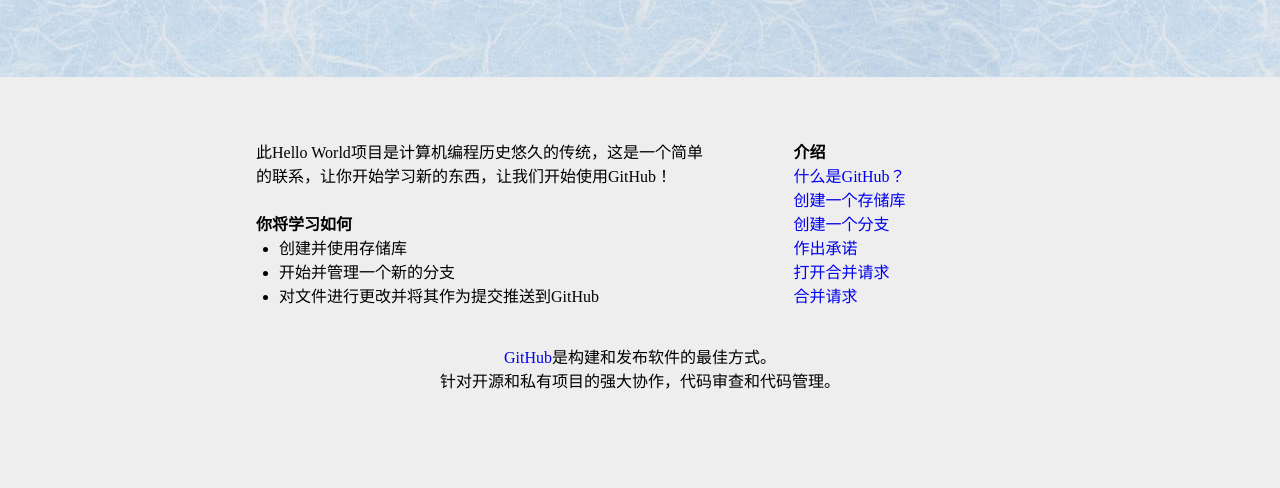
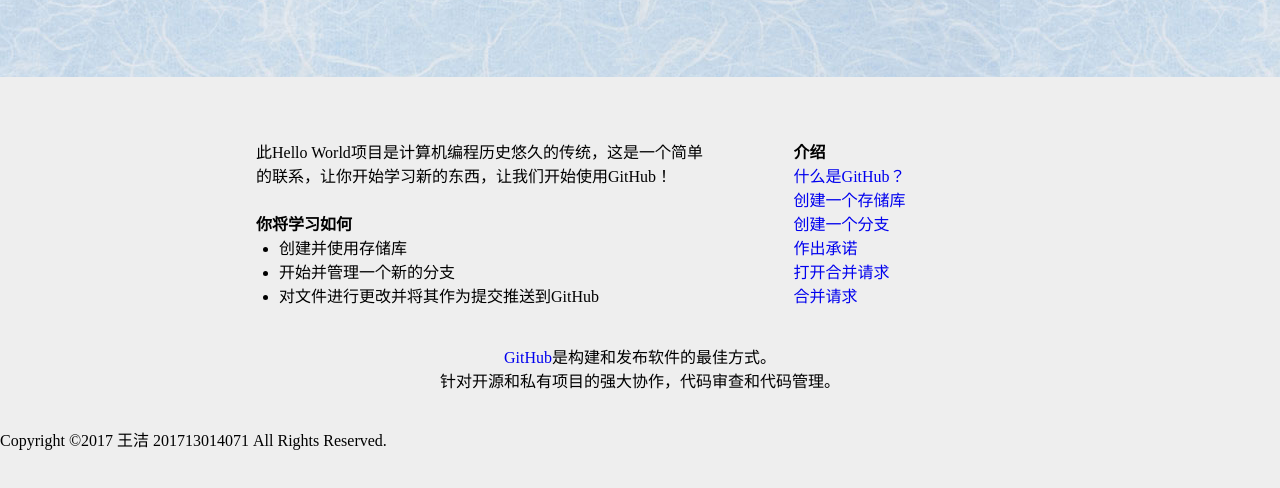
Before and after one commit to yulinbaba/yulinbaba, a plain HTML site: page index.html in a window 1280 px wide. Shown: the part 224-712 px from the top of the page. Drawn offline with Linux system fonts and the light colour scheme.

Commit message:
Update index.html

```diff
--- a/index.html
+++ b/index.html
@@ -42,5 +42,6 @@
             <p>针对开源和私有项目的强大协作，代码审查和代码管理。</p>
         </center>
     </div>
+    <footer>Copyright ©2017 王洁 201713014071 All Rights Reserved.</footer>
 </body>
 </html>
```
